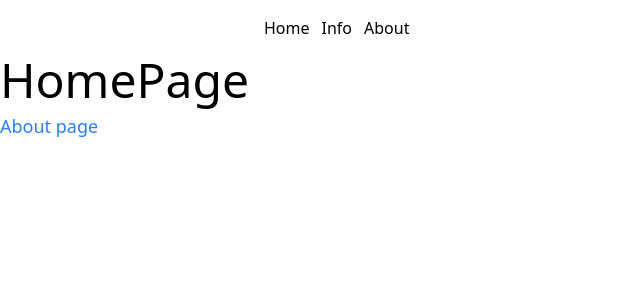
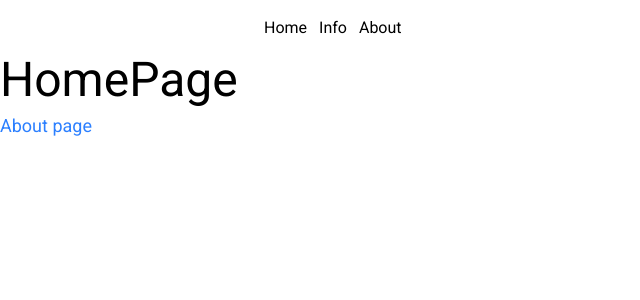
Before and after one commit to only-as19/Next-js-Basics, a Next.js app: page / in a window 1280 px wide. Shown: the top 300 px of the page, without its empty margins (0-640 px from the left). Built offline with nearby package versions, Linux system fonts and the light colour scheme.

Commit message:
Added Fonts and meta basics

```diff
--- a/app/layout.tsx
+++ b/app/layout.tsx
@@ -1,5 +1,17 @@
 import './globals.css';
 import Navbar from '@/components/Navbar';
+import { Metadata } from 'next';
+import { Inter } from 'next/font/google';
+import { Roboto } from 'next/font/google';
+
+const inter = Inter({subsets: ['latin']})
+const roboto = Roboto({subsets: ['latin']})
+
+ export const metaData: Metadata = {
+  title: "Next JS",
+  description: "It's a pratice for next js basics",
+  keywords: "Next js, React js FrameWork"
+ }
 export default function RootLayout({
   children,
 }: Readonly<{
@@ -7,7 +19,7 @@ export default function RootLayout({
 }>) {
   return (
     <html lang='en'>
-      <body>
+      <body className={roboto.className}>
         <Navbar/>
         {children}
       </body>
```
